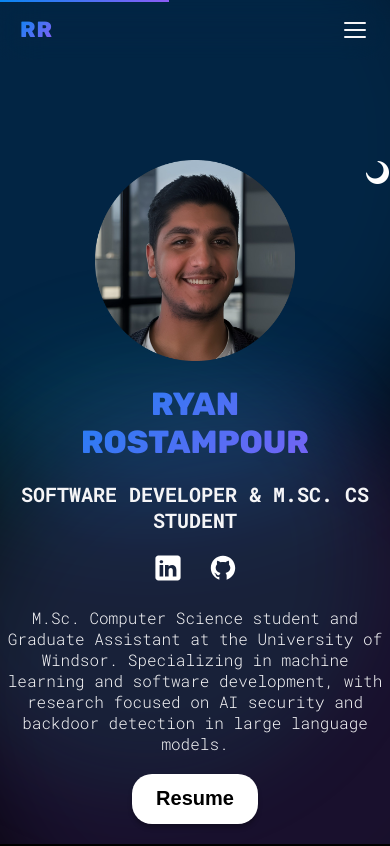
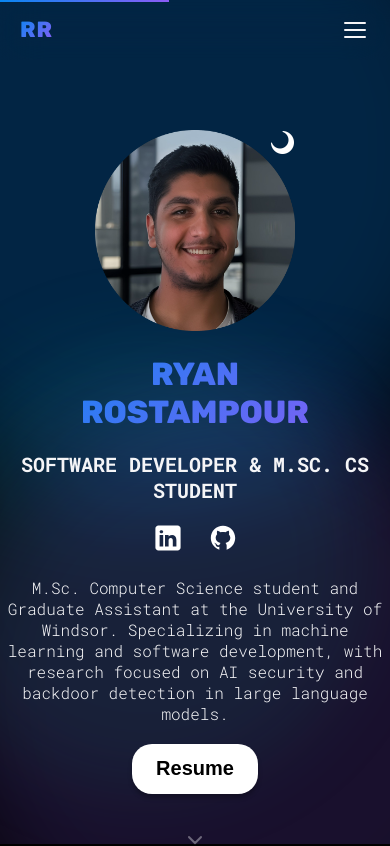
Before and after one commit to RyanRostampour/Portfolio, a React (Vite) app: page / in a window 390 px wide. Shown: the top 846 px of the page. Built offline with nearby package versions, Linux system fonts and the light colour scheme.

Commit message:
Updated padding for mobile view

```diff
--- a/src/sections/Hero/HeroStyles.module.css
+++ b/src/sections/Hero/HeroStyles.module.css
@@ -56,6 +56,7 @@
 
 .colorModeContainer {
   position: relative;
+  align-self: center;
 }
 
 .colorMode {
@@ -109,7 +110,7 @@
 
 @media (width < 800px) {
   .container {
-    padding-top: 70px;
+    padding-top: 40px;
   }
 }
 
```
